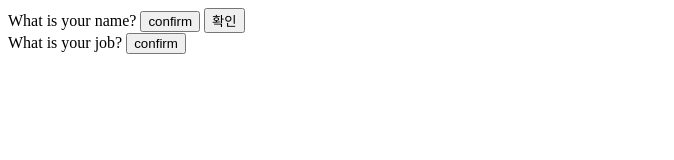
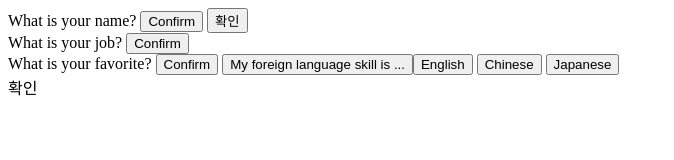
Before and after one commit to joggoaleo/Joggoaleo_Portfolio, a plain HTML site: page index.html in a window 1280 px wide. Shown: the whole page, without its empty margins (0-674 px from the left). Drawn offline with Linux system fonts and the light colour scheme; a web font is replaced by a local one.

Commit message:
add language skill button

```diff
--- a/index.html
+++ b/index.html
@@ -1,21 +1,56 @@
 <!DOCTYPE html>
 <html lang="en">
-<head>
-  <meta charset="UTF-8">
-  <meta http-equiv="X-UA-Compatible" content="IE=edge">
-  <meta name="viewport" content="width=device-width, initial-scale=1.0">
-  <title>Document</title>
-  <link rel="stylesheet" href="./style.css">
-</head>
-<body>
-  <span class = "myName">What is your name?</span>
-  <button onclick="revealMyinfo('My name is jihoon.','.myName')">confirm</button>
-  <button onclick="revealMyinfo('내 이름은 최지훈입니다.','.myName')">확인</button>
-  <script src = "main.js"></script>
-  <br>
-  <span class = "myJob">What is your job?</span>
-  <button onclick = "revealMyinfo('I am a programmer.','.myJob')">confirm</button>
-
-
-</body>
+  <head>
+    <meta charset="UTF-8" />
+    <meta http-equiv="X-UA-Compatible" content="IE=edge" />
+    <meta name="viewport" content="width=device-width, initial-scale=1.0" />
+    <title>멋쟁이 사자처럼</title>
+    <link rel="stylesheet" href="style.css" />
+  </head>
+  <body>
+    <div>
+      <span class="myName">What is your name?</span>
+      <button onclick="revealMyInfo('My name is h662.', '.myName', '#123456')">
+        Confirm
+      </button>
+      <button
+        onclick="revealMyInfo('내 이름은 h662 입니다.', '.myName', '#123456')"
+      >
+        확인
+      </button>
+    </div>
+    <div>
+      <span class="myJob">What is your job?</span>
+      <button
+        onclick="revealMyInfo('I am super ultra programmer.', '.myJob', '#654321')"
+      >
+        Confirm
+      </button>
+    </div>
+    <div>
+      <span class="myFavorite">What is your favorite?</span>
+      <button
+        onclick="revealMyInfo('I like zero coke.', '.myFavorite', 'pink')"
+      >
+        Confirm
+      </button>
+      <button
+        onclick="revealMyInfo('제로콜라를 좋아합니다.', '.myFavorite', 'pink')"
+      > <div>
+        <span class="myLanguage">My foreign language skill is ...</span>
+        <button onclick="revealMyInfo('En ★★★☆☆', '.myLanguage', '#000000')">
+          English
+        </button>
+        <button onclick="revealMyInfo('Cn ★☆☆☆☆', '.myLanguage', '#000000')">
+          Chinese
+        </button>
+        <button onclick="revealMyInfo('Jp ★★★★☆', '.myLanguage', '#000000')">
+          Japanese
+        </button>
+          </div>
+        확인
+      </button>
+    </div>
+    <script src="main.js"></script>
+  </body>
 </html>
```
Also changed, not shown: 1 other file.
